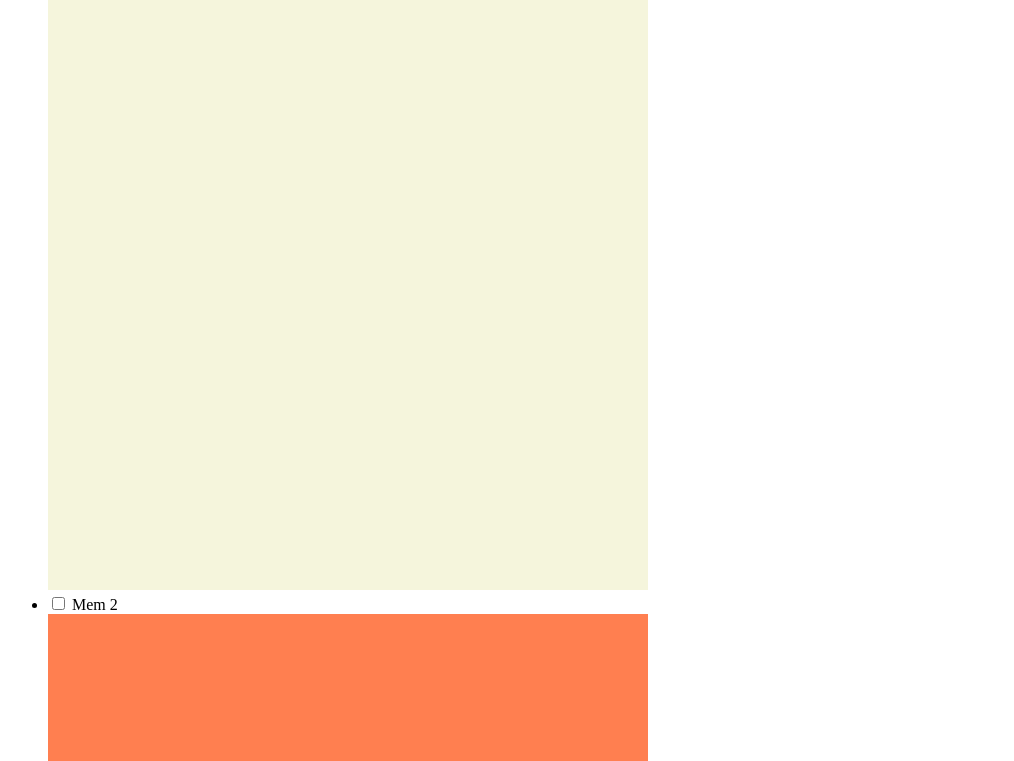
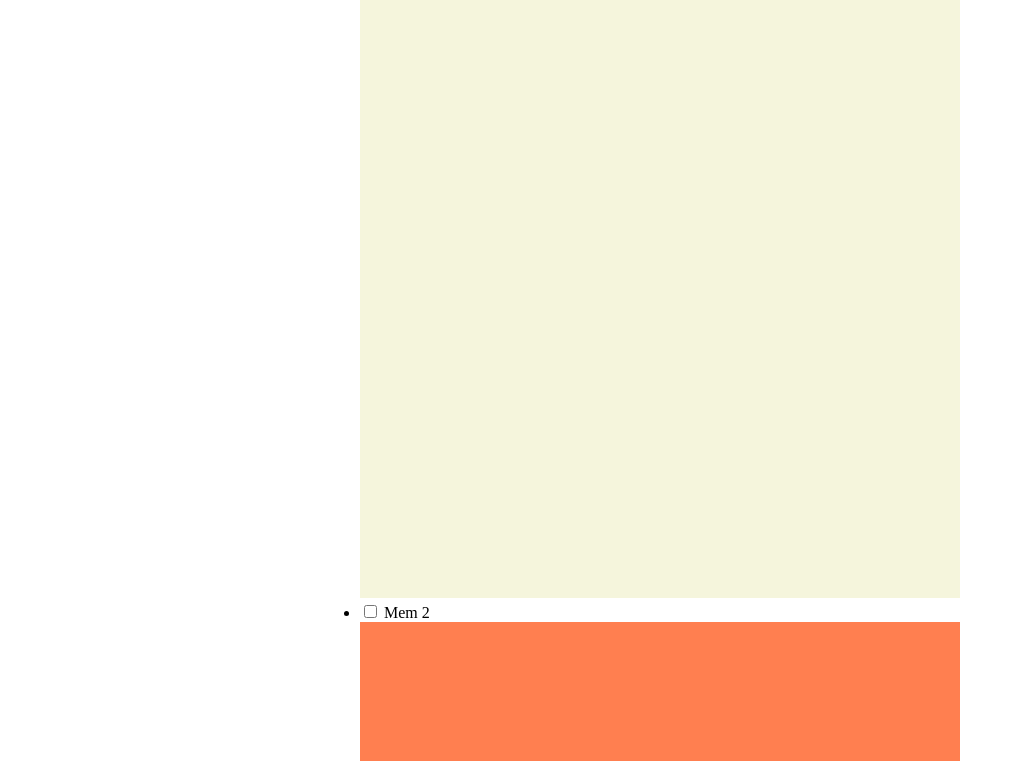
Before and after one commit to chorny-znich/cssBayan, a plain HTML site: page cssBayan/index.html in a window 1280 px wide. Shown: the part 110-871 px from the top of the page, without its empty margins (0-1014 px from the left). Drawn offline with Linux system fonts and the light colour scheme.

Commit message:
feat: add wrapper (Sun, Mar 12, 2023 12:28:20 AM)

```diff
--- a/cssBayan/index.html
+++ b/cssBayan/index.html
@@ -4,8 +4,10 @@
   <meta charset="UTF-8">
   <meta name="viewport" content="width=device-width, initial-scale=1.0">
   <title>CSS Bayan</title>
+  <link rel="stylesheet" href="./style.css">
 </head>
 <body>
+  <div class="wrapper">
   <div class="mem-container">
     <h1>CSS Bayan</h1>
     <ul>
@@ -46,5 +48,6 @@
       </li>
     </ul>
   </div>
+  </div>
 </body>
 </html>
--- a/cssBayan/style.css
+++ b/cssBayan/style.css
@@ -0,0 +1,4 @@
+.wrapper {
+  display: flex;
+  justify-content: center;
+}
```
